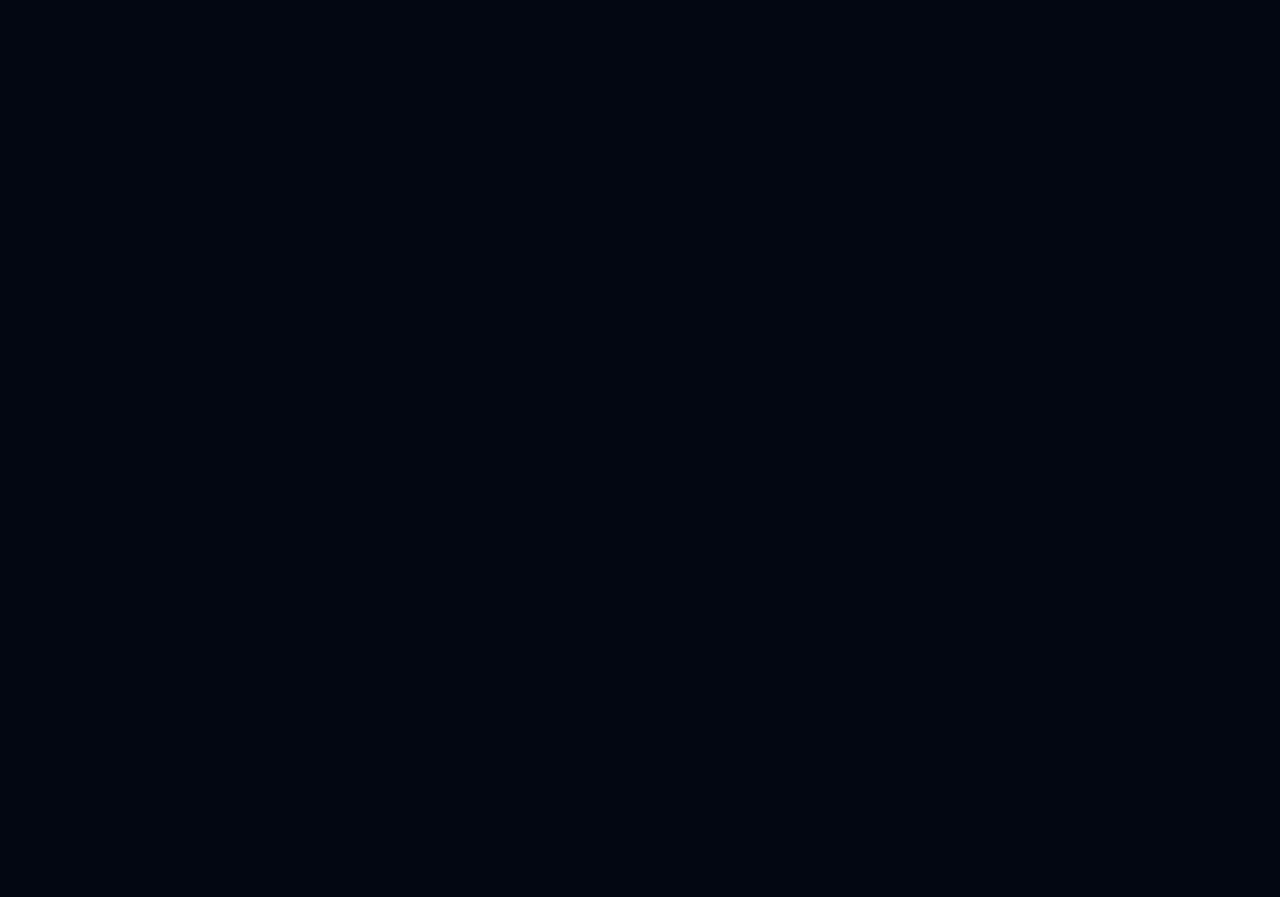
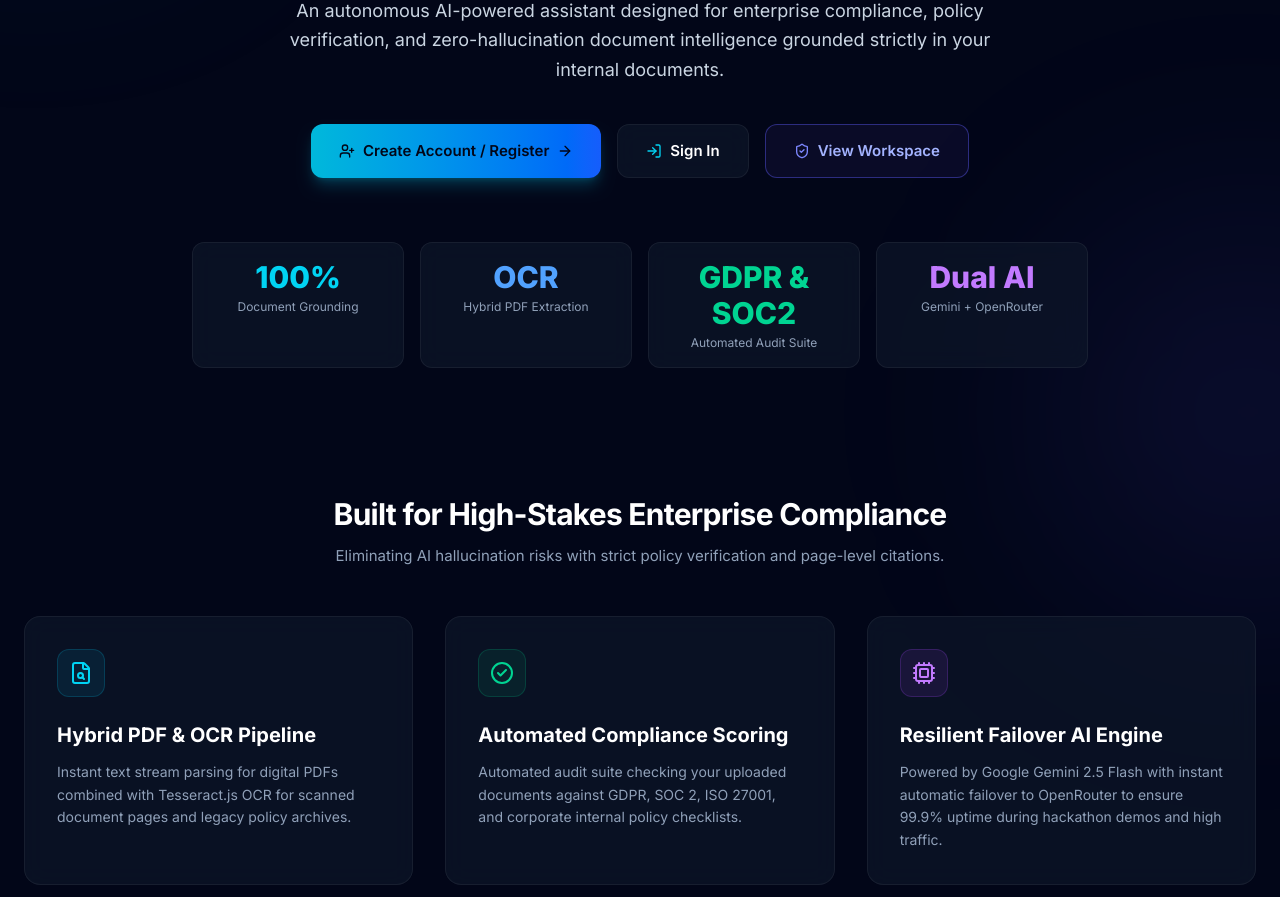
Before and after one commit to Hatimatimtim/Hackathon-starter, a Next.js app: page / in a window 1280 px wide. Before the commit this address had no page. Shown: the part 400-1297 px from the top of the page. Before the commit the page ends 800 px from the top, so only its background shows below. Built offline with nearby package versions, Linux system fonts and the light colour scheme; no server answers.

Commit message:
Default initial session to null so visitors see Sign In and Register options

```diff
--- a/app/page.tsx
+++ b/app/page.tsx
@@ -1,5 +1,158 @@
-import { redirect } from "next/navigation";
+import Link from "next/link";
+import {
+  ShieldCheck,
+  FileSearch,
+  CheckCircle2,
+  Cpu,
+  ArrowRight,
+  Sparkles,
+  Zap,
+  Lock,
+  FileText,
+  MessageSquare,
+  UserPlus,
+  LogIn,
+} from "lucide-react";
 
 export default function Home() {
-  redirect("/login");
+  return (
+    <main className="relative min-h-screen bg-slate-950 text-white overflow-hidden">
+      {/* Background glow graphics */}
+      <div className="absolute -top-40 -left-40 h-96 w-96 rounded-full bg-cyan-500/10 blur-[120px] pointer-events-none" />
+      <div className="absolute top-1/3 -right-40 h-96 w-96 rounded-full bg-indigo-500/10 blur-[120px] pointer-events-none" />
+
+      {/* Hero Section */}
+      <section className="relative mx-auto flex max-w-7xl flex-col items-center justify-center px-6 pt-20 pb-16 text-center">
+        <div className="inline-flex items-center gap-2 rounded-full border border-cyan-500/40 bg-cyan-950/40 px-4 py-1.5 text-xs font-semibold text-cyan-300 shadow-sm backdrop-blur-md">
+          <Sparkles className="h-3.5 w-3.5 text-cyan-400" />
+          <span>GDG × HowToAlgo Hackathon 2026 Flagship Agent</span>
+        </div>
+
+        <h1 className="mt-8 text-5xl font-extrabold tracking-tight md:text-7xl">
+          Knowledge & Compliance
+          <span className="mt-2 block bg-gradient-to-r from-cyan-400 via-blue-400 to-indigo-400 bg-clip-text text-transparent">
+            AI Enterprise Agent
+          </span>
+        </h1>
+
+        <p className="mt-6 max-w-3xl text-lg text-slate-300 leading-relaxed">
+          An autonomous AI-powered assistant designed for enterprise compliance,
+          policy verification, and zero-hallucination document intelligence grounded strictly in your internal documents.
+        </p>
+
+        {/* CTA Buttons */}
+        <div className="mt-10 flex flex-wrap justify-center gap-4">
+          <Link
+            href="/register"
+            className="group flex items-center gap-2 rounded-xl bg-gradient-to-r from-cyan-500 to-blue-600 px-7 py-3.5 font-semibold text-slate-950 shadow-lg shadow-cyan-500/25 transition-all hover:scale-105 hover:from-cyan-400 hover:to-blue-500"
+          >
+            <UserPlus className="h-4 w-4" />
+            <span>Create Account / Register</span>
+            <ArrowRight className="h-4 w-4 transition-transform group-hover:translate-x-1" />
+          </Link>
+
+          <Link
+            href="/login"
+            className="flex items-center gap-2 rounded-xl glass-card px-7 py-3.5 font-semibold text-white transition hover:bg-slate-800/80 hover:border-cyan-500/50"
+          >
+            <LogIn className="h-4 w-4 text-cyan-400" />
+            <span>Sign In</span>
+          </Link>
+
+          <Link
+            href="/dashboard"
+            className="flex items-center gap-2 rounded-xl border border-indigo-500/40 bg-indigo-950/30 px-7 py-3.5 font-semibold text-indigo-300 transition hover:bg-indigo-900/40"
+          >
+            <ShieldCheck className="h-4 w-4 text-indigo-400" />
+            <span>View Workspace</span>
+          </Link>
+        </div>
+
+        {/* Live Metrics Pill Strip */}
+        <div className="mt-16 grid grid-cols-2 gap-4 md:grid-cols-4 w-full max-w-4xl">
+          <div className="glass-card rounded-xl p-4 text-center">
+            <p className="text-3xl font-extrabold text-cyan-400">100%</p>
+            <p className="mt-1 text-xs text-slate-400">Document Grounding</p>
+          </div>
+          <div className="glass-card rounded-xl p-4 text-center">
+            <p className="text-3xl font-extrabold text-blue-400">OCR</p>
+            <p className="mt-1 text-xs text-slate-400">Hybrid PDF Extraction</p>
+          </div>
+          <div className="glass-card rounded-xl p-4 text-center">
+            <p className="text-3xl font-extrabold text-emerald-400">GDPR & SOC2</p>
+            <p className="mt-1 text-xs text-slate-400">Automated Audit Suite</p>
+          </div>
+          <div className="glass-card rounded-xl p-4 text-center">
+            <p className="text-3xl font-extrabold text-purple-400">Dual AI</p>
+            <p className="mt-1 text-xs text-slate-400">Gemini + OpenRouter</p>
+          </div>
+        </div>
+      </section>
+
+      {/* Feature Highlights Grid */}
+      <section className="mx-auto max-w-7xl px-6 py-16">
+        <div className="text-center mb-12">
+          <h2 className="text-3xl font-bold tracking-tight text-white">
+            Built for High-Stakes Enterprise Compliance
+          </h2>
+          <p className="mt-3 text-slate-400">
+            Eliminating AI hallucination risks with strict policy verification and page-level citations.
+          </p>
+        </div>
+
+        <div className="grid gap-8 md:grid-cols-3">
+          <div className="glass-card rounded-2xl p-8">
+            <div className="flex h-12 w-12 items-center justify-center rounded-xl bg-cyan-500/10 text-cyan-400 border border-cyan-500/20 mb-6">
+              <FileSearch className="h-6 w-6" />
+            </div>
+            <h3 className="text-xl font-bold text-white">Hybrid PDF & OCR Pipeline</h3>
+            <p className="mt-3 text-sm text-slate-400 leading-relaxed">
+              Instant text stream parsing for digital PDFs combined with Tesseract.js OCR for scanned document pages and legacy policy archives.
+            </p>
+          </div>
+
+          <div className="glass-card rounded-2xl p-8">
+            <div className="flex h-12 w-12 items-center justify-center rounded-xl bg-emerald-500/10 text-emerald-400 border border-emerald-500/20 mb-6">
+              <CheckCircle2 className="h-6 w-6" />
+            </div>
+            <h3 className="text-xl font-bold text-white">Automated Compliance Scoring</h3>
+            <p className="mt-3 text-sm text-slate-400 leading-relaxed">
+              Automated audit suite checking your uploaded documents against GDPR, SOC 2, ISO 27001, and corporate internal policy checklists.
+            </p>
+          </div>
+
+          <div className="glass-card rounded-2xl p-8">
+            <div className="flex h-12 w-12 items-center justify-center rounded-xl bg-purple-500/10 text-purple-400 border border-purple-500/20 mb-6">
+              <Cpu className="h-6 w-6" />
+            </div>
+            <h3 className="text-xl font-bold text-white">Resilient Failover AI Engine</h3>
+            <p className="mt-3 text-sm text-slate-400 leading-relaxed">
+              Powered by Google Gemini 2.5 Flash with instant automatic failover to OpenRouter to ensure 99.9% uptime during hackathon demos and high traffic.
+            </p>
+          </div>
+        </div>
+      </section>
+
+      {/* Quick Action Footer Banner */}
+      <section className="mx-auto max-w-7xl px-6 pb-24">
+        <div className="glass-panel rounded-3xl p-10 border border-cyan-500/30 text-center relative overflow-hidden">
+          <div className="relative z-10">
+            <h3 className="text-3xl font-bold text-white">Ready to Audit Your Policies?</h3>
+            <p className="mt-3 text-slate-300 max-w-xl mx-auto">
+              Upload your employee handbook, security policies, or legal terms to get instant AI answers and compliance metrics.
+            </p>
+            <div className="mt-8 flex justify-center gap-4">
+              <Link
+                href="/upload"
+                className="flex items-center gap-2 rounded-xl bg-cyan-500 px-6 py-3 font-semibold text-slate-950 hover:bg-cyan-400 transition"
+              >
+                <FileText className="h-4 w-4" />
+                <span>Upload PDF Document</span>
+              </Link>
+            </div>
+          </div>
+        </div>
+      </section>
+    </main>
+  );
 }
--- a/components/layout/Navbar.tsx
+++ b/components/layout/Navbar.tsx
@@ -176,7 +176,7 @@ export default function Navbar() {
               </Link>
               <Link
                 href="/register"
-                className="hidden sm:flex items-center gap-1.5 px-3.5 py-1.5 rounded-xl bg-gradient-to-r from-cyan-500 to-blue-600 text-xs font-bold text-slate-950 shadow-md shadow-cyan-500/20 hover:scale-[1.02] transition"
+                className="flex items-center gap-1.5 px-3.5 py-1.5 rounded-xl bg-gradient-to-r from-cyan-500 to-blue-600 text-xs font-bold text-slate-950 shadow-md shadow-cyan-500/20 hover:scale-[1.02] transition"
               >
                 <UserPlus className="h-3.5 w-3.5" />
                 <span>Register</span>
--- a/lib/userStore.ts
+++ b/lib/userStore.ts
@@ -94,20 +94,8 @@ if (globalThis.currentSessionStore === undefined) {
       globalThis.currentSessionStore = null;
     }
   } else {
-    // Default logged in as CISO demo user for instant usability
-    const defaultUser = DEFAULT_USERS[0];
-    globalThis.currentSessionStore = {
-      user: {
-        id: defaultUser.id,
-        name: defaultUser.name,
-        email: defaultUser.email,
-        role: defaultUser.role,
-        avatarUrl: defaultUser.avatarUrl,
-        createdAt: defaultUser.createdAt,
-      },
-      token: `token-${Date.now()}`,
-      createdAt: new Date().toISOString(),
-    };
+    // Default to logged out state (null) for new visitors
+    globalThis.currentSessionStore = null;
     saveSessionToDisk();
   }
 }
```
